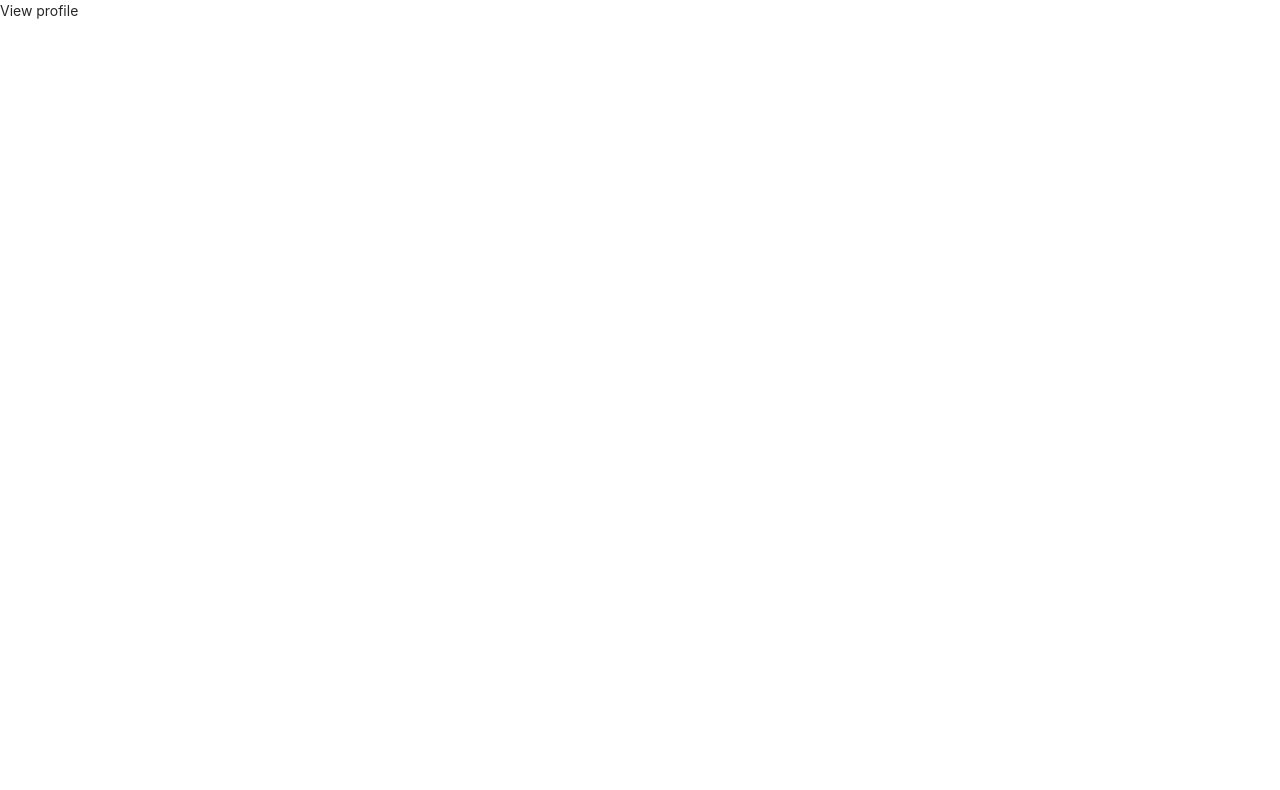
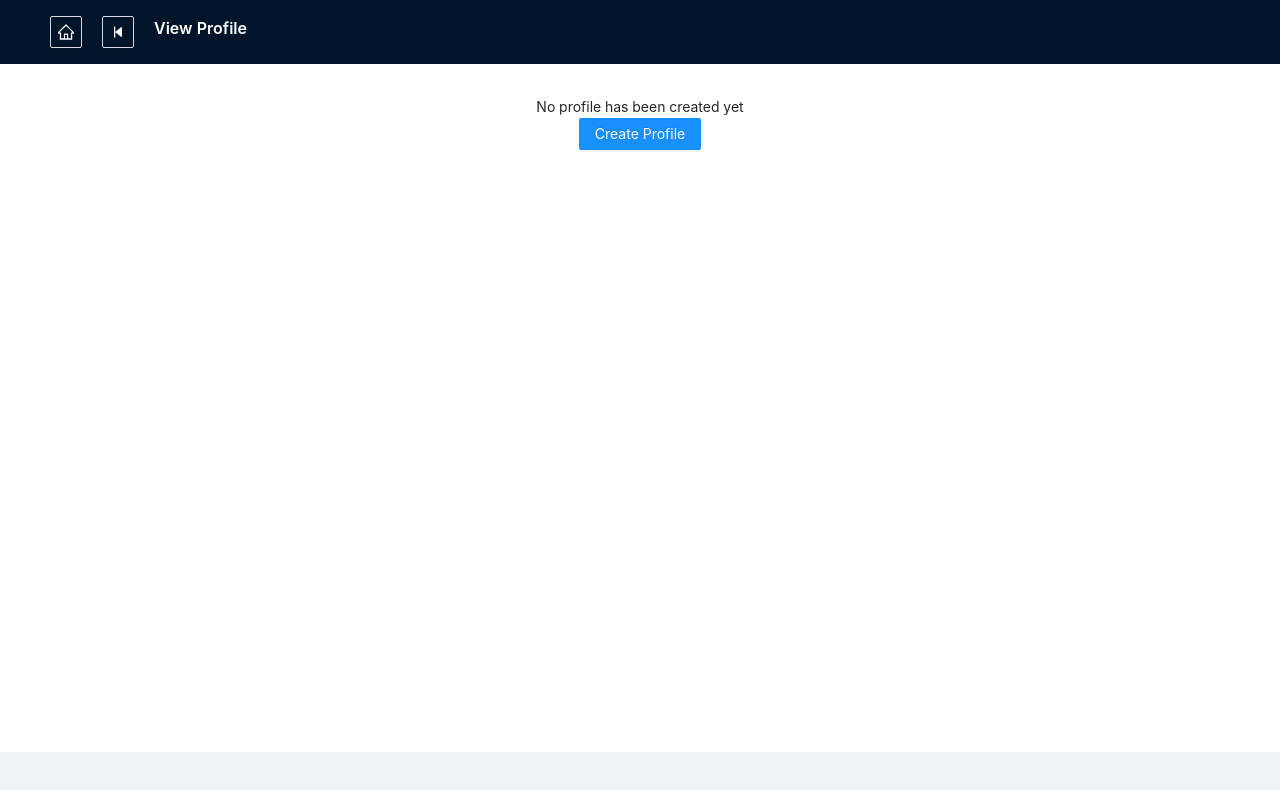
Before and after one commit to StevNdegwa/profile-app, a React (Create React App) app: page /view-profile in a window 1280 px wide. Shown: the top 790 px of the page. Built offline with nearby package versions, Linux system fonts and the light colour scheme.

Commit message:
feat: add view profile page
 * add ViewProfilePage component

```diff
--- a/src/app/App.js
+++ b/src/app/App.js
@@ -1,5 +1,5 @@
 import { Route, BrowserRouter as Router, Switch } from "react-router-dom";
-import { HomePage, EditProfilePage } from "./pages";
+import { HomePage, EditProfilePage, ViewProfilePage } from "./pages";
 
 export default function App() {
   return (
@@ -9,7 +9,7 @@ export default function App() {
           <EditProfilePage />
         </Route>
         <Route path="/view-profile">
-          <div>View profile</div>
+          <ViewProfilePage />
         </Route>
         <Route path="/">
           <HomePage />
--- /dev/null
+++ b/src/app/pages/ViewProfilePage/ViewProfilePage.jsx
@@ -0,0 +1,114 @@
+import { useState } from "react";
+import {
+  Row,
+  Col,
+  Avatar,
+  Typography,
+  Card,
+  Tag,
+  Divider,
+  Collapse,
+  Button,
+} from "antd";
+import moment from "moment";
+import { UserOutlined, MailOutlined, EditOutlined } from "@ant-design/icons";
+import { Link } from "react-router-dom";
+import { PageLayout } from "../../layout";
+
+const { Panel } = Collapse;
+
+export function ViewProfilePage() {
+  const [profileData] = useState(() => {
+    let pd = localStorage.getItem("PROFILE");
+    return Boolean(pd) ? JSON.parse(pd) : null;
+  });
+
+  return (
+    <PageLayout title="View Profile">
+      <Row justify="center">
+        <Col style={{ maxWidth: "500px" }}>
+          {Boolean(profileData) ? (
+            <>
+              <Row gutter={20} align="middle">
+                <Col>
+                  <Avatar icon={<UserOutlined />} size={64} />
+                </Col>
+                <Col>
+                  <Row>
+                    <Typography.Title level={3} style={{ marginBottom: "0" }}>
+                      {profileData.firstName} {profileData.lastName}
+                    </Typography.Title>
+                  </Row>
+                  <Row gutter={5} align="middle">
+                    <Col>
+                      <MailOutlined />
+                    </Col>
+                    <Col>
+                      <Typography.Text italic>
+                        {profileData.email}
+                      </Typography.Text>
+                    </Col>
+                  </Row>
+                </Col>
+                <Col>
+                  <Link to={"/edit-profile?makeChanges=true"}>
+                    <Button icon={<EditOutlined />} />
+                  </Link>
+                </Col>
+              </Row>
+              <Divider plain>Skills</Divider>
+              <Row justify="center">
+                <Card title={profileData.tagLine}>
+                  {profileData.skills.map((skill, index) => (
+                    <Tag key={index}>{skill}</Tag>
+                  ))}
+                </Card>
+              </Row>
+              <Divider plain>Experience</Divider>
+              <Collapse>
+                {profileData.experience.map((experience, index) => (
+                  <Panel
+                    key={index}
+                    header={
+                      <div>
+                        <Typography.Title level={5} style={{ marginBottom: 0 }}>
+                          {experience.jobTitle}
+                        </Typography.Title>
+                        <div>
+                          <Typography.Text strong>at</Typography.Text>{" "}
+                          <Typography.Text italic>
+                            {experience.company},{" "}
+                            {moment(experience.startMonth).format("MMM-YYYY")}{" "}
+                          </Typography.Text>
+                          to{" "}
+                          <Typography.Text italic>
+                            {moment(experience.endMonth).format("MMM-YYYY")}
+                          </Typography.Text>
+                        </div>
+                      </div>
+                    }
+                  >
+                    <p>{experience.jobDesc}</p>
+                  </Panel>
+                ))}
+              </Collapse>
+            </>
+          ) : (
+            <Col>
+              <Row>
+                <Typography.Text>
+                  No profile has been created yet
+                </Typography.Text>
+              </Row>
+              <Row justify="center">
+                <Link to={"/edit-profile"}>
+                  <Button type="primary">Create Profile</Button>
+                </Link>
+              </Row>
+            </Col>
+          )}
+        </Col>
+      </Row>
+    </PageLayout>
+  );
+}
--- /dev/null
+++ b/src/app/pages/ViewProfilePage/index.js
@@ -0,0 +1 @@
+export * from "./ViewProfilePage";
--- a/src/app/pages/index.js
+++ b/src/app/pages/index.js
@@ -1,2 +1,3 @@
 export * from "./HomePage";
 export * from "./EditProfilePage";
+export * from "./ViewProfilePage";
```
